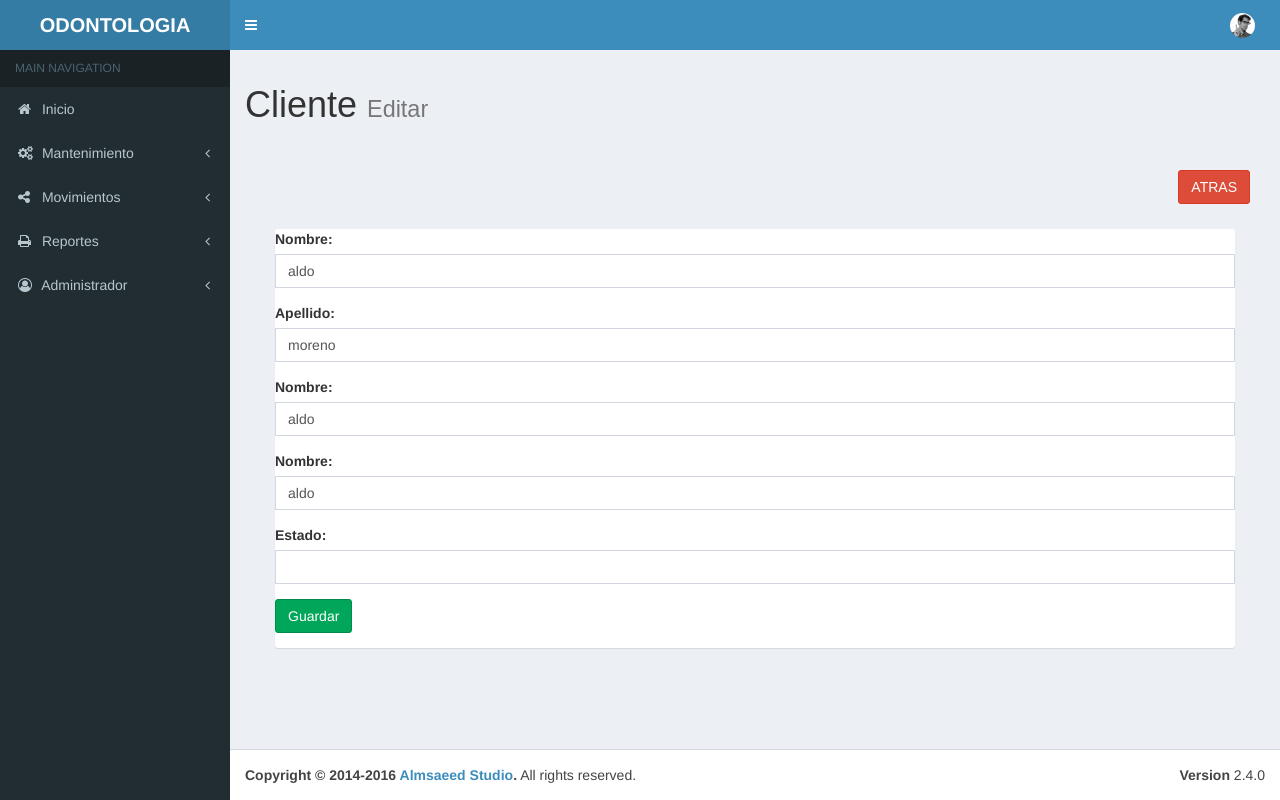
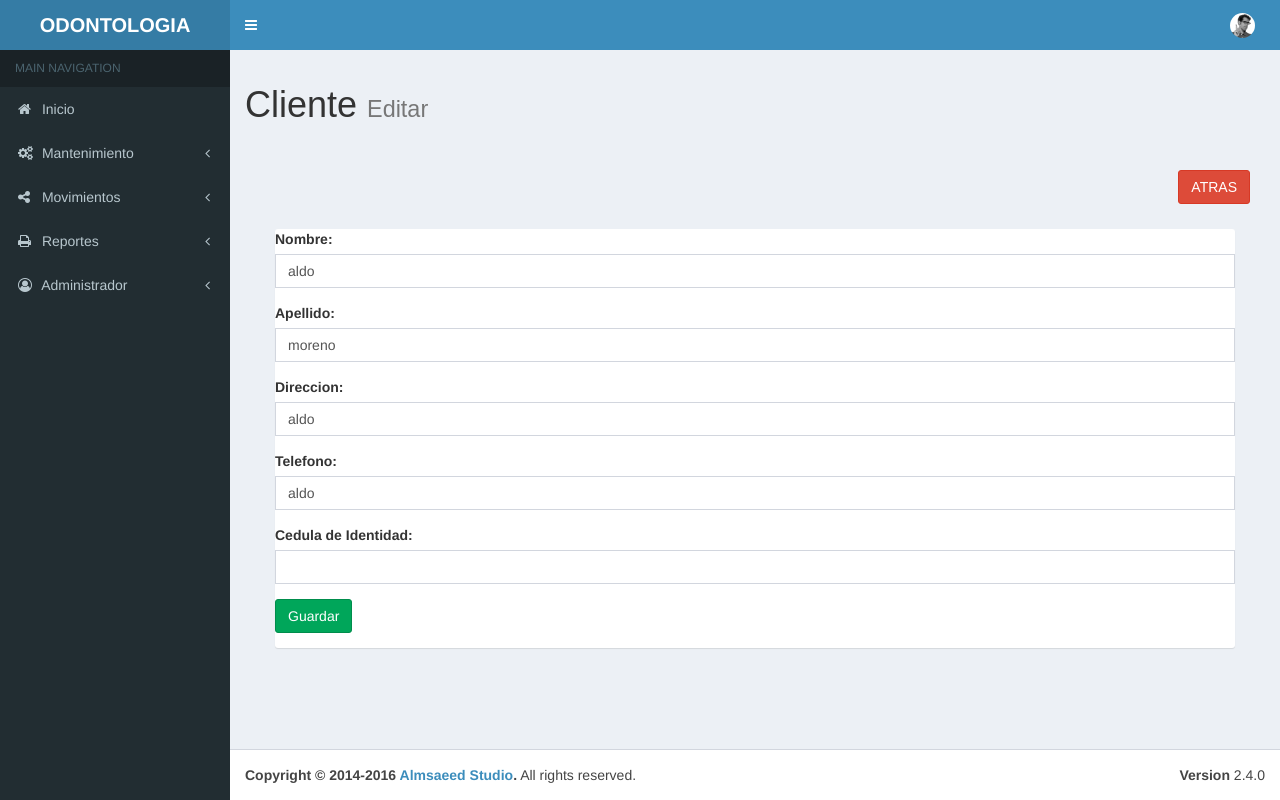
Before and after one commit to rodneypereira97/System-the-Odontology, a CodeIgniter app: page /Proyecto/Mantenimiento/Clientes/edit/1 in a window 1280 px wide. Run offline with CodeIgniter, Linux system fonts and the light colour scheme; data comes from the database, SQL or seed files in the repository; data that the repository does not hold is empty.

Commit message:
hasta reportes usuarios y clientes

```diff
--- a/sistema_odontologia/application/views/admin/Clientes/edit.php
+++ b/sistema_odontologia/application/views/admin/Clientes/edit.php
@@ -27,15 +27,15 @@
 								<input type="text" class="form-control" id="apellido_cliente" name="apellido_cliente"value="<?php echo $cliente->apellido_cliente ?>">
 							</div>
                             <div class="form-group">
-								<label for="nombre">Nombre:</label>
+								<label for="nombre">Direccion:</label>
 								<input type="text" class="form-control" id="nombre_cliente" name="nombre_cliente"value="<?php echo $cliente->nombre_cliente ?>">
 							</div>
                             <div class="form-group">
-								<label for="nombre">Nombre:</label>
+								<label for="nombre">Telefono:</label>
 								<input type="text" class="form-control" id="nombre_cliente" name="nombre_cliente"value="<?php echo $cliente->nombre_cliente ?>">
 							</div>
 							<div class="form-group">
-								<label for="estado">Estado:</label>
+								<label for="estado">Cedula de Identidad:</label>
 								<input type="text" class="form-control" id="estado" name="estado"value="<?php echo $usuario->estado ?>">
 							</div>
 							<div class="form-group">
```
